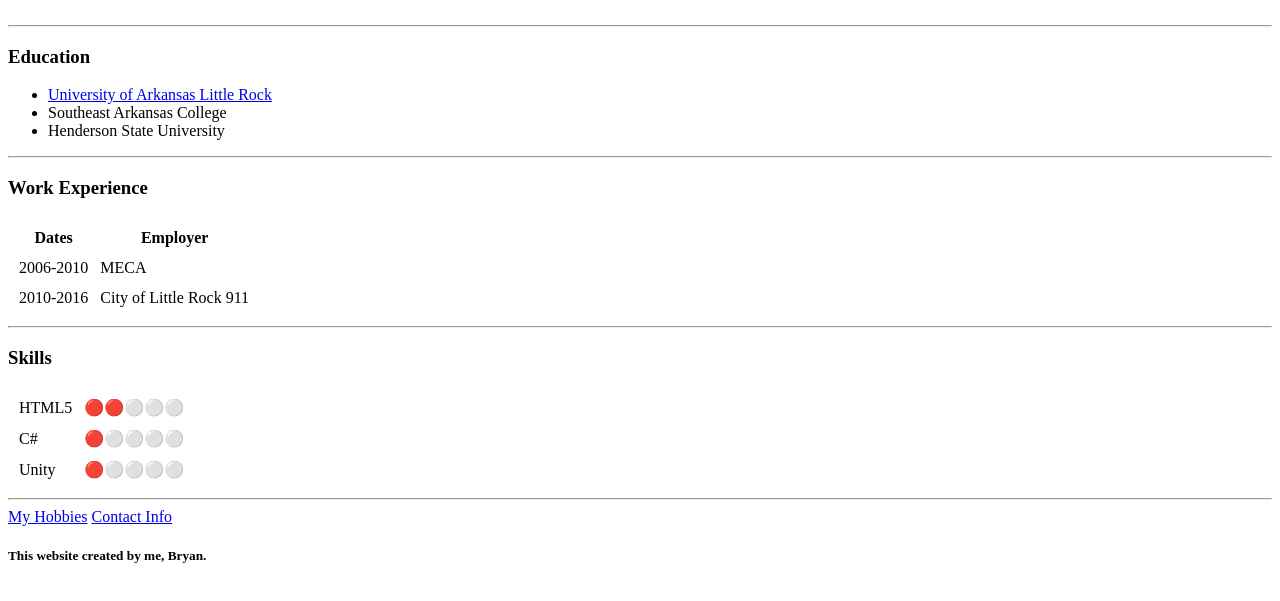
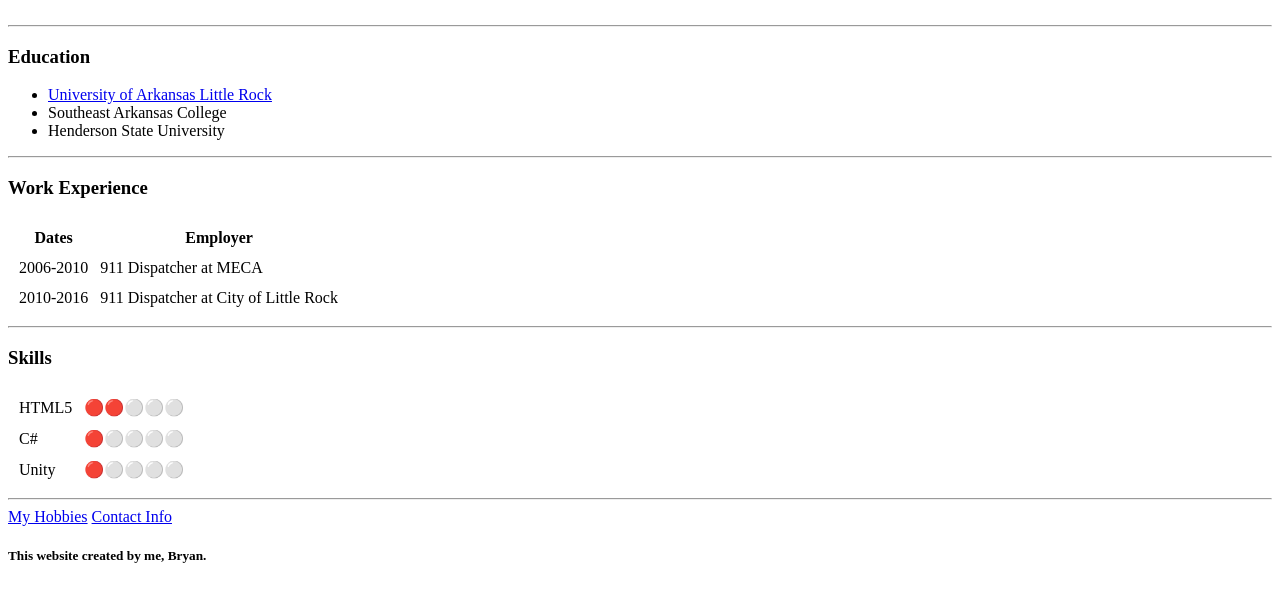
Before and after one commit to BryanA30/cv, a plain HTML site: page index.html in a window 1280 px wide. Shown: the part 187-788 px from the top of the page. Drawn offline with Linux system fonts and the light colour scheme.

Commit message:
Update index.html

```diff
--- a/index.html
+++ b/index.html
@@ -31,11 +31,11 @@
       </thead>
       <tr>
         <td>2006-2010</td>
-        <td>MECA</td>
+        <td>911 Dispatcher at MECA</td>
       </tr>
       <tr>
         <td>2010-2016</td>
-        <td>City of Little Rock 911</td>
+        <td>911 Dispatcher at City of Little Rock</td>
       </tr>
     </table>
     <hr>
```
